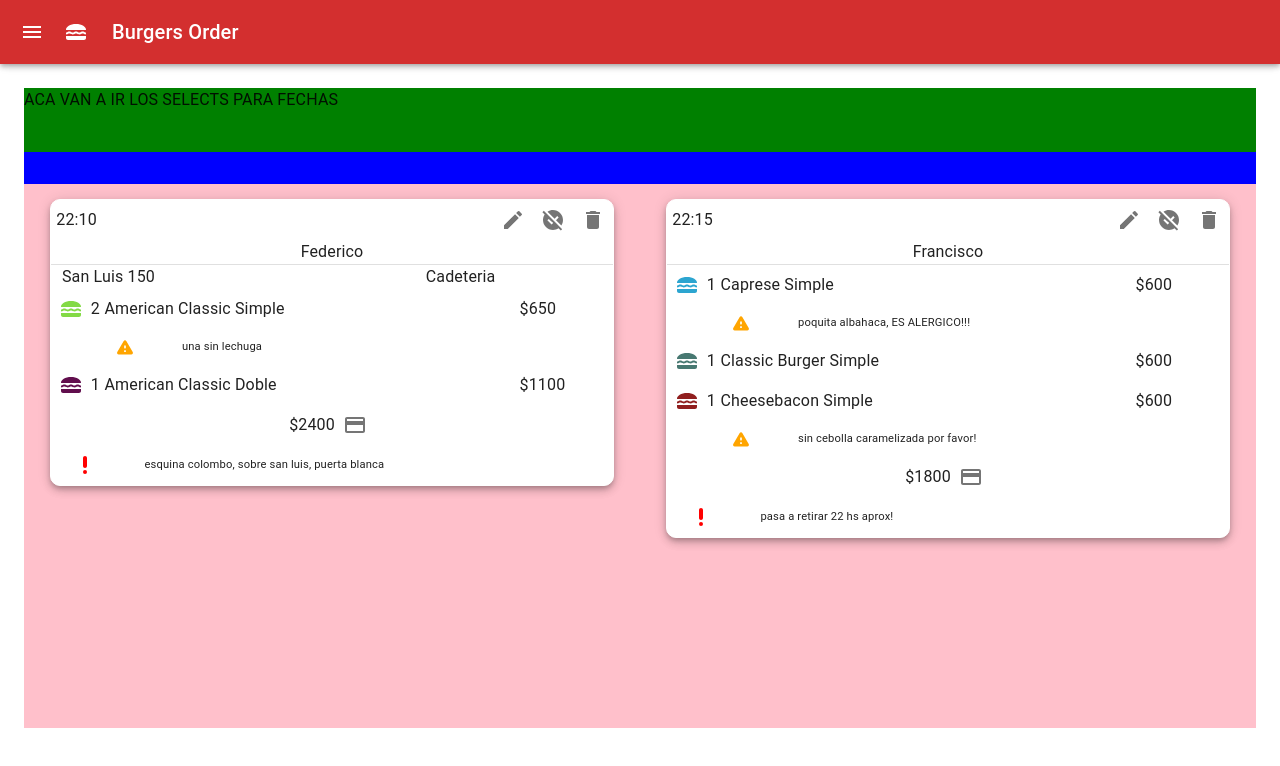
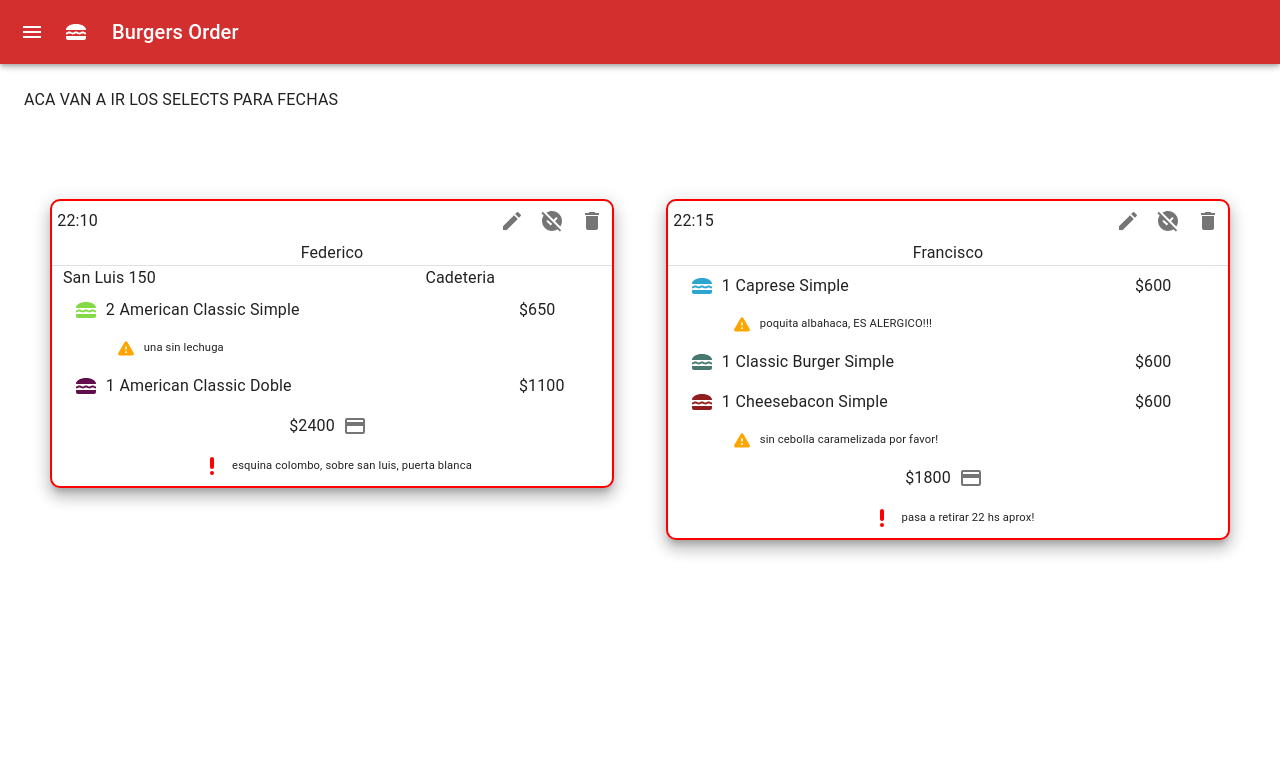
Before and after one commit to fransiri7/burgers-order-client, a React (Create React App) app: page /orders in a window 1280 px wide. Shown: the top 766 px of the page. Built offline with nearby package versions, Linux system fonts and the light colour scheme; no server answers.

Commit message:
redistribucion de las notas

```diff
--- a/src/modules/order/OrderCard.jsx
+++ b/src/modules/order/OrderCard.jsx
@@ -12,7 +12,7 @@ import moment from "moment";
 
 export function OrderCard({ order }) {
     return (
-        <Card component={Paper} elevation={5} style={{ border: "1px solid white", width: "100%", borderRadius: "10px" }}>
+        <Card component={Paper} elevation={10} style={{ border: "2px solid red", width: "100%", borderRadius: "10px" }}>
             <Grid container direction="column">
                 <Grid item container justifyContent="space-between" alignContent="center" alignItems="center">
                     <Grid item md={4} style={{ marginLeft: "1%" }}>
@@ -55,7 +55,7 @@ export function OrderCard({ order }) {
                     {order.products.map(product => (
                         <Grid key={product.orderProduct.id} item container justifyContent="space-around" alignItems="center">
                             <Grid item container md={10} alignItems="center">
-                                <Grid item>
+                                <Grid item style={{ marginLeft: "3%" }}>
                                     <IconButton style={{ cursor: "default" }}>
                                         <LunchDiningIcon style={{ color: product.hexColor }} />
                                     </IconButton>
@@ -68,16 +68,16 @@ export function OrderCard({ order }) {
                             <Grid item md={2}>
                                 ${product.price}
                             </Grid>
-                            <Grid item container alignItems="center" md={12} style={{ paddingLeft: "10%", paddingRight: "10%" }}>
+                            <Grid item container alignItems="center" style={{ paddingLeft: "10%", paddingRight: "10%" }}>
                                 {product.orderProduct.notes ? (
-                                    <Grid item md={2}>
+                                    <Grid item>
                                         <IconButton style={{ cursor: "default" }}>
                                             <WarningRoundedIcon fontSize="small" style={{ color: "orange" }} />
                                         </IconButton>
                                     </Grid>
                                 ) : null}
 
-                                <Grid item md={10} fontSize="70%">
+                                <Grid item fontSize="70%">
                                     {product.orderProduct.notes}
                                 </Grid>
                             </Grid>
@@ -93,15 +93,15 @@ export function OrderCard({ order }) {
                         </IconButton>
                     </Grid>
                 </Grid>
-                <Grid item container justifyContent="center" alignItems="center">
+                <Grid item container alignItems="center" justifyContent="center">
                     {order.notes ? (
-                        <Grid item md={2}>
-                            <IconButton style={{ cursor: "default", marginLeft: "15%" }}>
+                        <Grid item>
+                            <IconButton style={{ cursor: "default" }}>
                                 <PriorityHighRoundedIcon style={{ color: "red" }} />
                             </IconButton>
                         </Grid>
                     ) : null}
-                    <Grid item md={10} fontSize="70%">
+                    <Grid item fontSize="70%">
                         {order.notes}
                     </Grid>
                 </Grid>
--- a/src/modules/order/OrdersList.jsx
+++ b/src/modules/order/OrdersList.jsx
@@ -100,11 +100,11 @@ export function OrdersList() {
     ];
 
     return (
-        <Grid container direction="column" justifyContent="space-between" style={{ backgroundColor: "blue", height: "80vh" }}>
-            <Grid item alignItems="center" style={{ backgroundColor: "green", height: "10%" }}>
+        <Grid container direction="column" justifyContent="space-between" style={{ height: "80vh" }}>
+            <Grid item alignItems="center" style={{ height: "10%" }}>
                 ACA VAN A IR LOS SELECTS PARA FECHAS
             </Grid>
-            <Grid item container style={{ backgroundColor: "pink", height: "85%", overflowY: "scroll" }}>
+            <Grid item container style={{ height: "85%", overflowY: "scroll" }}>
                 {orders.map(order => {
                     return (
                         <Grid
```
